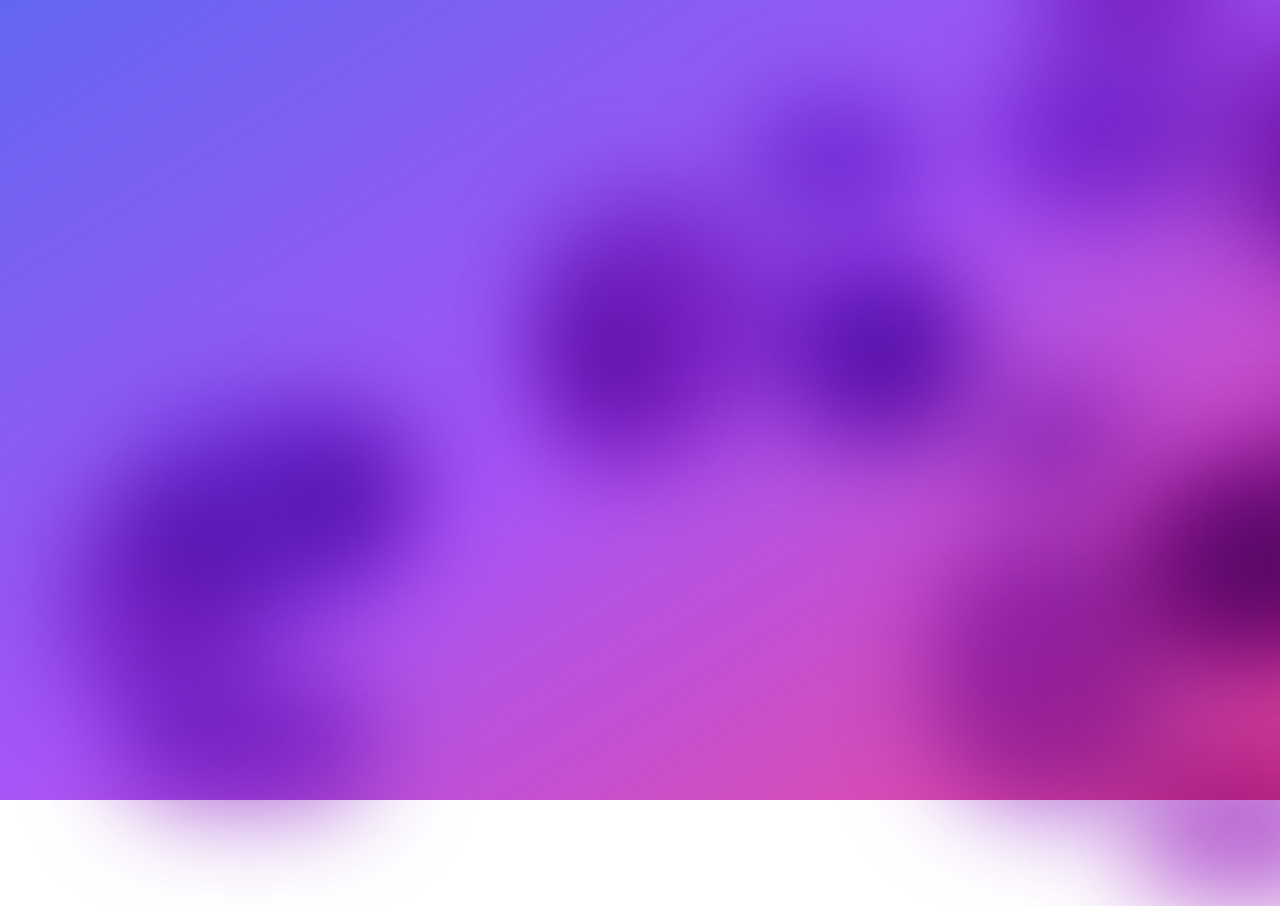
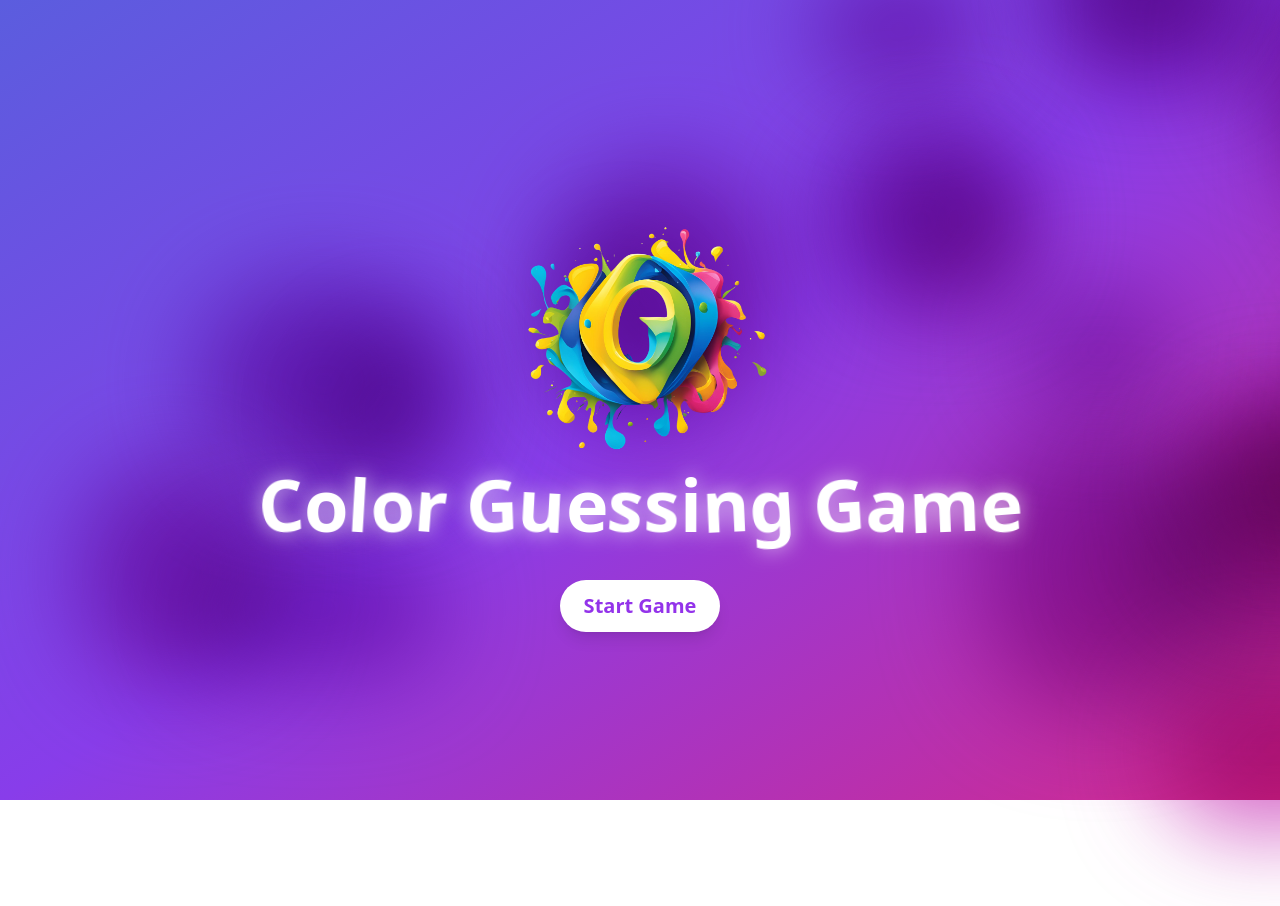
Before and after one commit to Anucha3666/CGG-Color-Guessing-Game, a Next.js app: page / in a window 1280 px wide. Shown: the top 906 px of the page. After the commit the page ends 830 px from the top, so only its background shows below. Built offline with nearby package versions, Linux system fonts and the light colour scheme.

Commit message:
Update Ui Entrance Page

```diff
--- a/src/app/page.tsx
+++ b/src/app/page.tsx
@@ -1,11 +1,102 @@
 "use client";
 
+import { AnimatePresence, motion } from "framer-motion";
 import { ColorBubbles } from "@/helpers/color-bubbles";
+import { useState } from "react";
+import Logo from "@/assets/images/logo-no-background.png";
+import Image from "next/image";
 
 export default function ColorGuessingGameEntrance() {
+  const [isGameStarted, setIsGameStarted] = useState(false);
+  const text = "Color Guessing Game";
+
+  const startGame = () => {
+    setIsGameStarted(true);
+  };
+
   return (
-    <div className='min-h-screen flex items-center justify-center bg-gradient-to-br from-indigo-500 via-purple-500 to-pink-500 overflow-hidden'>
+    <motion.div
+      className='min-h-screen flex items-center justify-center overflow-hidden inset-0 bg-gradient-to-br from-purple-600 via-pink-600 to-blue-600'
+      animate={{
+        background: [
+          "linear-gradient(to bottom right, #9333ea, #db2777, #2563eb)",
+          "linear-gradient(to bottom right, #2563eb, #9333ea, #db2777)",
+          "linear-gradient(to bottom right, #db2777, #2563eb, #9333ea)",
+        ],
+      }}
+      transition={{ duration: 10, repeat: Infinity, repeatType: "reverse" }}>
       <ColorBubbles />
-    </div>
+
+      <div className='relative'>
+        <AnimatePresence>
+          {!isGameStarted && (
+            <>
+              <motion.div
+                initial={{ opacity: 0, scale: 1.5 }}
+                animate={{ opacity: 1, scale: 1 }}
+                exit={{ opacity: 0, scale: 1.5 }}
+                transition={{
+                  type: "spring",
+                  stiffness: 100,
+                  damping: 10,
+                  delay: isGameStarted ? 0.5 : 1,
+                }}
+                className='mt-10 flex justify-center'>
+                <Image
+                  src={Logo}
+                  alt='Color Guessing Game Logo'
+                  width={260}
+                  height={260}
+                  className='w-100 h-100'
+                />
+              </motion.div>
+              {text.split("").map((char, index) => (
+                <motion.span
+                  key={index}
+                  className='inline-block text-7xl font-bold text-white drop-shadow-[0_0_10px_rgba(255,255,255,0.7)]'
+                  initial={{ y: -100, opacity: 0, rotate: 0 }}
+                  animate={{
+                    y: 0,
+                    opacity: 1,
+                    rotate: Math.random() * 10 - 5,
+                  }}
+                  exit={{
+                    y: -360,
+                    opacity: 0,
+                    transition: { duration: 0.5, delay: index * 0.05 },
+                  }}
+                  transition={{
+                    type: "spring",
+                    damping: 10,
+                    stiffness: 100,
+                    delay: index * (isGameStarted ? 0.05 : 0.1),
+                  }}
+                  whileHover={{
+                    scale: 1.2,
+                    rotate: 0,
+                    transition: { duration: 0.2 },
+                  }}>
+                  {char === " " ? "\u00A0" : char}
+                </motion.span>
+              ))}
+              <motion.div
+                initial={{ opacity: 0, y: 50 }}
+                animate={{ opacity: 1, y: 0 }}
+                exit={{ opacity: 0, y: 100 }}
+                transition={{ delay: isGameStarted ? 0 : 2 }}
+                className='mt-10 flex justify-center'>
+                <motion.button
+                  className='px-6 py-3 bg-white text-purple-600 font-bold rounded-full text-xl shadow-lg hover:bg-purple-100 transition-colors duration-300'
+                  whileHover={{ scale: 1.05 }}
+                  whileTap={{ scale: 0.95 }}
+                  onClick={startGame}>
+                  Start Game
+                </motion.button>
+              </motion.div>
+            </>
+          )}
+        </AnimatePresence>
+      </div>
+    </motion.div>
   );
 }
```
